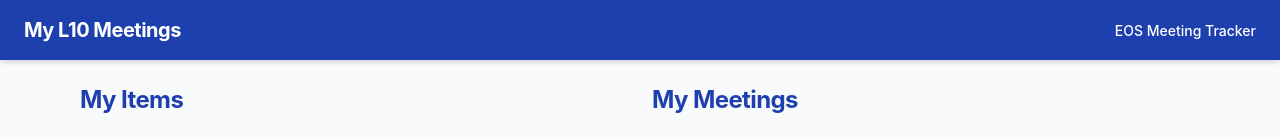
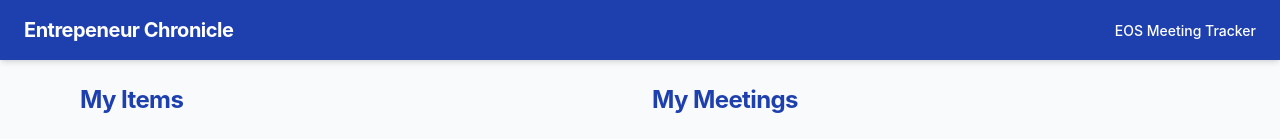
Before and after one commit to mgivney/agenda-x, a React (Vite) app: page /meetings in a window 1280 px wide. Shown: the top 139 px of the page. Built offline with nearby package versions, Linux system fonts and the light colour scheme.

Commit message:
Update header title
Updates the header title from "My L10 Meetings" to "Entrepeneur Chronicle".

```diff
--- a/src/pages/MeetingList.tsx
+++ b/src/pages/MeetingList.tsx
@@ -1,3 +1,4 @@
+
 import Header from "@/components/Header";
 import MeetingCard from "@/components/MeetingCard";
 import { Meeting, useMeetingContext } from "@/store/meetingContext";
@@ -51,7 +52,7 @@ const MeetingList = () => {
 
   return (
     <div className="min-h-screen bg-gray-50">
-      <Header title="My L10 Meetings" />
+      <Header title="Entrepeneur Chronicle" />
 
       <div className="container max-w-6xl mx-auto py-6 px-4">
         <div className="flex flex-col lg:flex-row gap-6">
```
